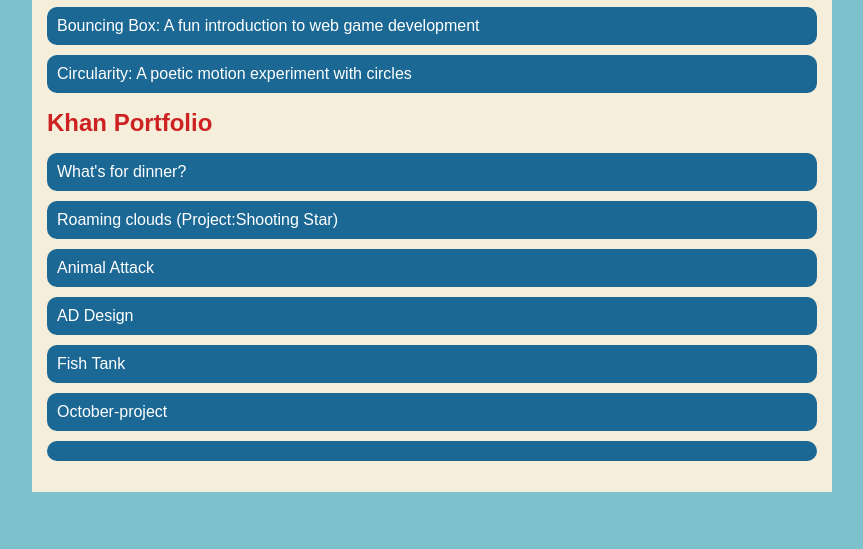
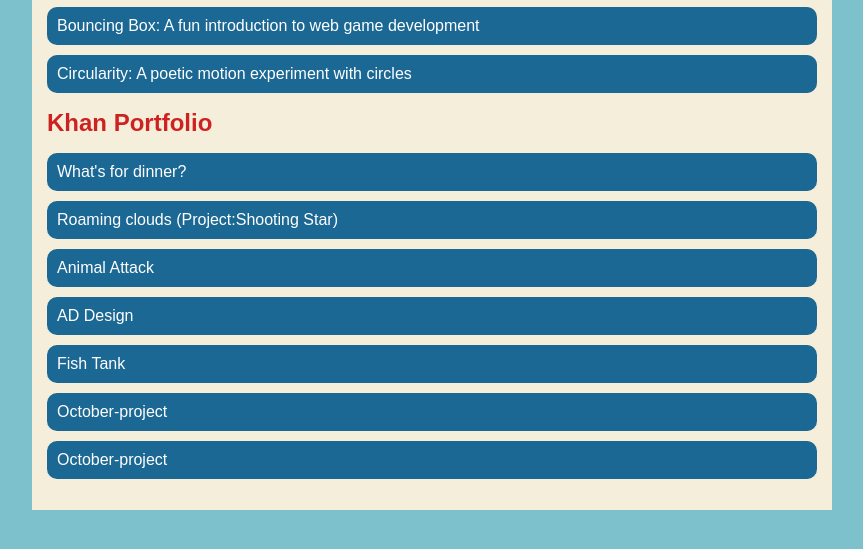
Before and after one commit to aidenhupp/aidenhupp.github.io, a plain HTML site: page portfolio.html in a window 1280 px wide. Shown: the part 195-744 px from the top of the page, without its empty margins (208-1071 px from the left). Drawn offline with Linux system fonts and the light colour scheme.

Commit message:
Group Project added

```diff
--- a/portfolio.html
+++ b/portfolio.html
@@ -52,7 +52,10 @@
                     </li>
                     <li>
                         <a href="https://www.khanacademy.org/computer-programming/hupp-halloween-project/5083920612311040" target="_blank">October-project</a>
+                    </li>
                     <li>
+                      <a href=https://www.khanacademy.org/computer-programming/spin-off-of-escape-room-shell/5859214109556736 target="_blank">October-project</a>
+                    </li>
                 </ul>
             </div>
         </main>
```
